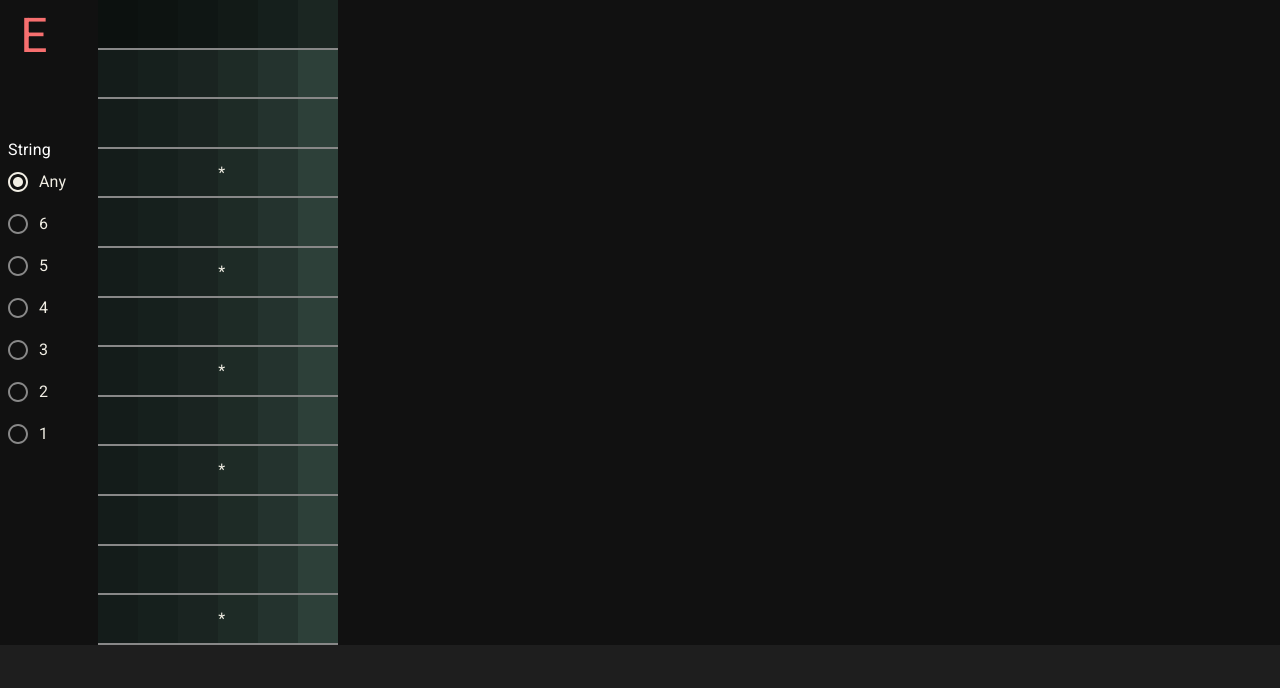
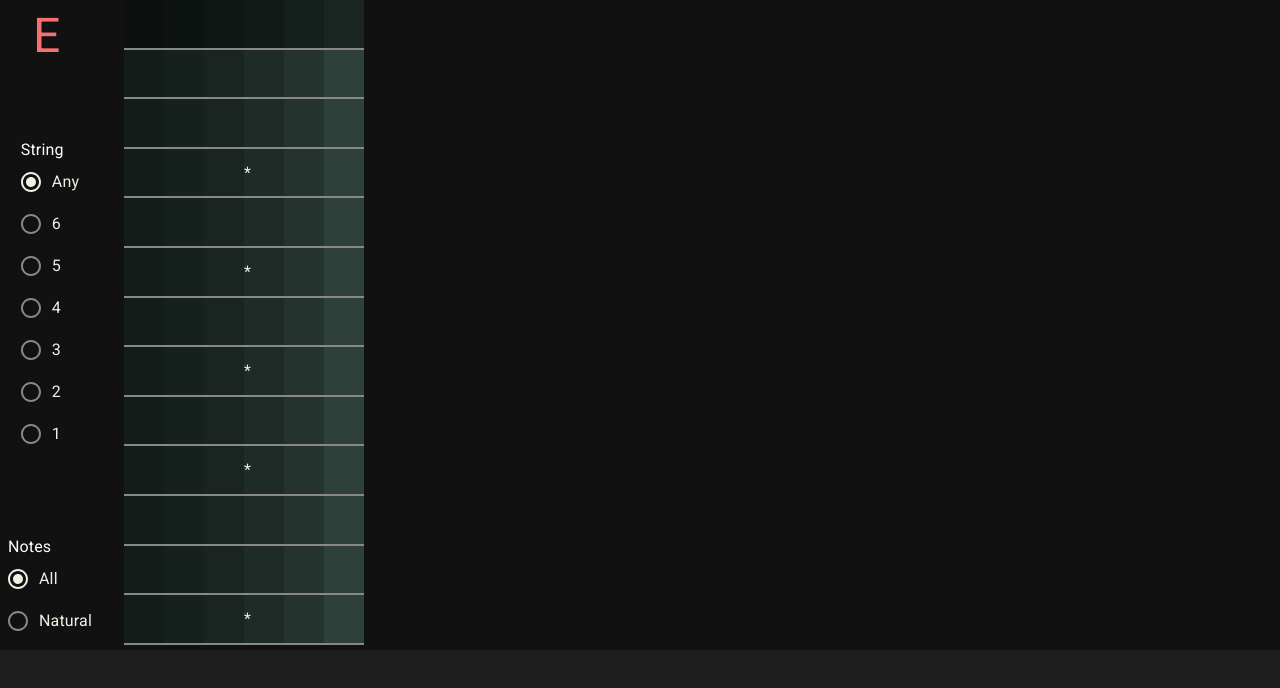
Before and after one commit to tparker48/tparker48.github.io, a React (Create React App) app: page /#/fretboard in a window 1280 px wide. Shown: the top 688 px of the page. Built offline with nearby package versions, Linux system fonts and the light colour scheme.

Commit message:
add natural notes only option

```diff
--- a/src/components/FretboardTrainer.js
+++ b/src/components/FretboardTrainer.js
@@ -4,20 +4,26 @@ import React, { useEffect } from 'react'
 import { useState } from 'react';
 
 const notes = ['E', 'F', 'F# Gf', 'G', 'G# Af', 'A', 'A# Bf', 'B', 'C', 'C# Df', 'D', 'D# Ef']
-
+const natural_only = ['E', 'F', 'G', 'A', 'B', 'C', 'D']
 
 const FretboardTrainer = () => {
   const [active_string, setActiveString] = useState(0);
   const [target_note, setTargetNote] = useState(0);
   const [feedback, setFeedback] = useState(false);
+  const [use_natural_only, setUseNaturalOnly] = useState(0);
 
-  useEffect(() => {
-    console.log(feedback);
-  }, [feedback]);
+  // useEffect(() => {
+  // // Code to run after every render or when dependencies change
+  // }, [target_note, use_natural_only]);
 
-  const get_random_note = () => {
-    let new_idx = (Math.floor(Math.random() * notes.length));
-    return (new_idx === target_note)  ? ((new_idx+1) % notes.length) : new_idx
+  const get_random_note = (use_nat_only) => {
+    let note_selection = use_nat_only ? natural_only : notes
+    let new_idx = (Math.floor(Math.random() * note_selection.length));
+    if (notes.indexOf(note_selection[new_idx]) == target_note) {
+      new_idx = (new_idx+1) % note_selection.length;
+    }
+    let rand_note = notes.indexOf(note_selection[new_idx])
+    return rand_note
   }
 
   const register_fret = (string, fret) => {
@@ -28,7 +34,7 @@ const FretboardTrainer = () => {
     let note = notes[(notes.indexOf(string_open_note)+fret)%(notes.length)];
     if (note === notes[target_note]) {
       setFeedback(true);
-      setTargetNote(get_random_note());
+      setTargetNote(get_random_note(use_natural_only));
     }
     else {
       setFeedback(false)
@@ -50,7 +56,6 @@ const FretboardTrainer = () => {
       }
     }
 
-
     let rgb = magnitude * 255;
     return `rgb(${rgb*0.7},${rgb*1.0},${rgb*0.9})`
   }
@@ -64,22 +69,16 @@ const FretboardTrainer = () => {
     return ""
   }
 
-  const handleStringSelect = (e) => {
-    console.log(e.target.value)
-    setActiveString(e.target.value);
-  }
-
   return (
     <Stack direction={"row"} bgcolor={"#111111"} spacing={1}>
     <Stack direction={"column"} spacing={10} padding={1} alignItems={"center"}>
-      <Typography variant={'h3'} width={50} height={50} margin={1} color={feedback? "green": "textSecondary"}>{notes[target_note]}</Typography>
+      <Typography variant={'h3'} width={50} height={50} margin={1} color={feedback? "green": "textSecondary"}>{ notes[target_note] }</Typography>
       <FormControl>
-        <FormLabel id="radio-string-selector-label" sx={{color:"#FFFFFF"}}>String</FormLabel>
+        <FormLabel id="radio-note-selector-label" sx={{color:"#FFFFFF"}}>String</FormLabel>
         <RadioGroup
-          aria-labeledby="radio-string-selector-label"
           defaultValue={0}
           name="radio-string-selector-group"
-          onChange={handleStringSelect}
+          onChange={(e)=>{setActiveString(e.target.value)}}
         >
           <FormControlLabel value={0} control={<Radio sx={{color:"#888888"}}/>} label="Any" />
           <FormControlLabel value={6} control={<Radio sx={{color:"#888888"}}/>} label="6" />
@@ -90,13 +89,24 @@ const FretboardTrainer = () => {
           <FormControlLabel value={1} control={<Radio sx={{color:"#888888"}}/>} label="1" />
         </RadioGroup>
       </FormControl>
+      <FormControl>
+        <FormLabel id="radio-note-selector-label" sx={{color:"#FFFFFF"}}>Notes</FormLabel>
+        <RadioGroup
+          defaultValue={0}
+          name="radio-note-selector-group"
+          onChange={(e)=>{setUseNaturalOnly(e.target.value); setTargetNote(get_random_note(e.target.value==1))}}
+        >
+          <FormControlLabel value={0} control={<Radio sx={{color:"#888888"}}/>} label="All" />
+          <FormControlLabel value={1} control={<Radio sx={{color:"#888888"}}/>} label="Natural" />
+        </RadioGroup>
+      </FormControl>
     </Stack>
     <Stack>
       {[0,1,2,3,4,5,6,7,8,9,10,11,12].map((fret)=>{
         return (
-          <div>
+          <div key = {fret}>
           <Stack
-            direction={'horizontal'} justifyContent={"center"}>
+            direction={"row"} justifyContent={"center"}>
             <Box alignContent={"center"} sx={{ borderBottom: 2,  borderColor: '#888888', bgcolor: get_fret_color(6, fret)}} width={"5.0vh"} height={"6.2vh"}  onClick={()=>{register_fret(6, fret)}}>{get_fret_text(6, fret)}</Box>
             <Box alignContent={"center"} sx={{ borderBottom: 2,  borderColor: '#888888', bgcolor: get_fret_color(5, fret)}} width={"5.0vh"} height={"6.2vh"}  onClick={()=>{register_fret(5, fret)}}>{get_fret_text(5, fret)}</Box>
             <Box alignContent={"center"} sx={{ borderBottom: 2,  borderColor: '#888888', bgcolor: get_fret_color(4, fret)}} width={"5.0vh"} height={"6.2vh"}  onClick={()=>{register_fret(4, fret)}}>{get_fret_text(4, fret)}</Box>
```
